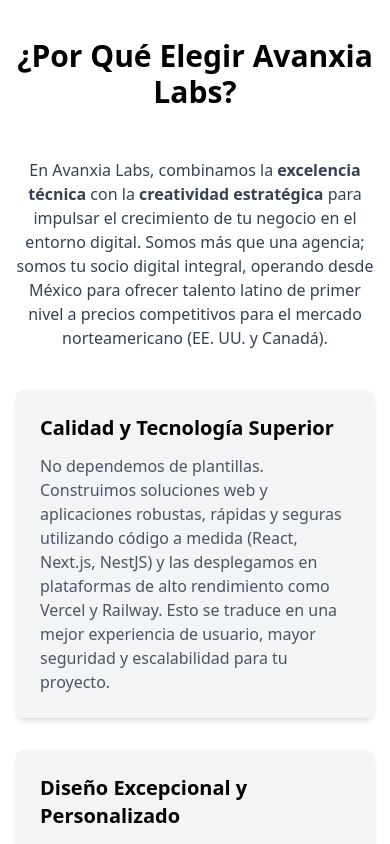
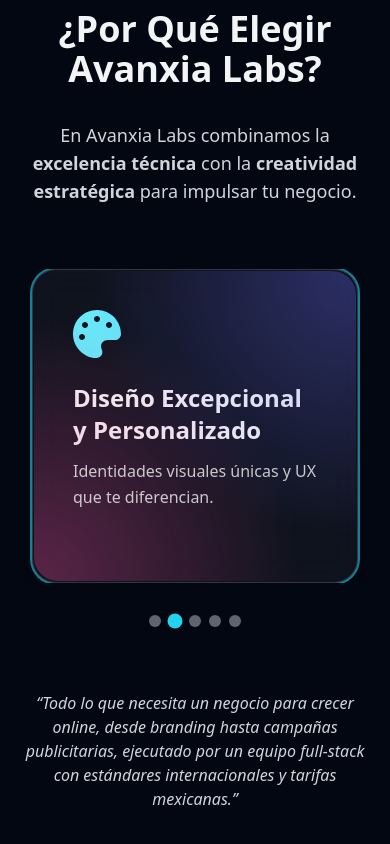
Before and after one commit to Avanxia-Labs/avanxia, a React (Vite) app: page / in a window 390 px wide. Shown: the part 1000-1844 px from the top of the page. Built offline with nearby package versions, Linux system fonts and the light colour scheme.

Commit message:
refactor: update Header component for improved positioning and layering; enhance ValueProposition with responsive carousel and icon integration

```diff
--- a/src/components/Header.tsx
+++ b/src/components/Header.tsx
@@ -99,7 +99,7 @@
     <>
       {/* Main Header - Use CSS variables for background and border */}
       <header
-        className="shadow-sm sticky top-0 z-30 border-b"
+        className="fixed top-0 left-0 w-full z-50"
         style={{ background: 'rgb(var(--color-card))', borderColor: 'rgb(var(--color-border))' }}
       >
         <nav className="container mx-auto px-4 py-4 flex justify-between items-center">
--- a/src/components/ValueProposition.tsx
+++ b/src/components/ValueProposition.tsx
@@ -1,50 +1,180 @@
+import {
+  FaCogs,
+  FaPalette,
+  FaUsers,
+  FaGlobeAmericas,
+  FaDollarSign,
+} from "react-icons/fa";
+import { IconType } from "react-icons";
 import { useSectionUnderlineOnView } from "../hooks/use-section-underline";
+import { useKeenSlider, KeenSliderPlugin } from "keen-slider/react";
+import "keen-slider/keen-slider.min.css";
+import clsx from "clsx";
+import { useState } from "react";
 
-const ValueProposition = () => {
-  const underlineRef = useSectionUnderlineOnView<HTMLSpanElement>();
+/* --------- ICON WRAPPER -------------------------------------------------*/
+const IconWrapper = ({ icon: Icon, className }: { icon: IconType; className?: string }) => {
+  return (
+    <div className={className}>
+      <Icon />
+    </div>
+  );
+};
 
-  const points = [
+/* --------- DATA ---------------------------------------------------------*/
+type Point = {
+  title: string;
+  desc: string;
+  icon: IconType;
+};
+
+const points: Point[] = [
   {
-      title: 'Calidad y Tecnología Superior',
-      description: 'No dependemos de plantillas. Construimos soluciones web y aplicaciones robustas, rápidas y seguras utilizando código a medida (React, Next.js, NestJS) y las desplegamos en plataformas de alto rendimiento como Vercel y Railway. Esto se traduce en una mejor experiencia de usuario, mayor seguridad y escalabilidad para tu proyecto.',
+    title: "Calidad y Tecnología Superior",
+    desc: "Soluciones robustas, rápidas y seguras desplegadas en Vercel o Railway.",
+    icon: FaCogs,
   },
   {
-      title: 'Diseño Excepcional y Personalizado',
-      description: 'Creemos en el poder de un diseño único. Nuestro equipo crea identidades visuales y experiencias de usuario (UX/UI) atractivas y funcionales que captan la atención, reflejan la esencia de tu marca y te diferencian de la competencia.',
+    title: "Diseño Excepcional y Personalizado",
+    desc: "Identidades visuales únicas y UX que te diferencian.",
+    icon: FaPalette,
   },
   {
-      title: 'Equipo Multidisciplinario In-House',
-      description: 'Contamos con un equipo integrado de desarrolladores, diseñadores y especialistas en marketing que trabajan en conjunto para ofrecer soluciones 360°. Esta sinergia interna garantiza coherencia, eficiencia y resultados óptimos.',
+    title: "Equipo Multidisciplinario In-House",
+    desc: "Desarrolladores, diseñadores y marketers integrados.",
+    icon: FaUsers,
   },
   {
-      title: 'Enfoque Bilingüe y Alineación Horaria',
-      description: 'Entendemos las necesidades del mercado norteamericano. Nuestros procesos son bilingües (Español/Inglés) y nuestros horarios de trabajo se alinean para facilitar la comunicación y colaboración con clientes en EE. UU. y Canadá.',
+    title: "Enfoque Bilingüe y Alineación Horaria",
+    desc: "Colaboración fluida con EE. UU. y Canadá (ES/EN).",
+    icon: FaGlobeAmericas,
   },
   {
-      title: 'Precios Competitivos',
-      description: 'Ofrecemos la calidad y experiencia de una agencia internacional con la ventaja competitiva de las tarifas mexicanas, brindando un retorno de inversión excepcional.',
+    title: "Precios Competitivos",
+    desc: "Calidad internacional con tarifas mexicanas.",
+    icon: FaDollarSign,
   },
 ];
 
+/* --------- AUTOPLAY PLUGIN ---------------------------------------------*/
+const autoplay =
+  (interval = 4000): KeenSliderPlugin =>
+  (slider) => {
+    let timer: ReturnType<typeof setTimeout>;
+    const clear = () => clearTimeout(timer);
+    const next = () => {
+      clear();
+      timer = setTimeout(() => {
+        const { rel, max } = slider.track.details;
+        if (rel === max) {
+          slider.moveToIdx(0, true);
+        } else {
+          slider.next();
+        }
+      }, interval);
+    };
+    slider.on("created", next);
+    slider.on("dragStarted", clear);
+    slider.on("animationEnded", next);
+    slider.on("updated", next);
+    slider.container.addEventListener("pointerenter", clear);
+    slider.container.addEventListener("pointerleave", next);
+    slider.container.addEventListener("touchstart", clear, { passive: true });
+    slider.container.addEventListener("touchend", next);
+  };
+
+/* --------- CARD ---------------------------------------------------------*/
+const Card = ({
+  p,
+  active,
+}: {
+  p: Point;
+  active: boolean;
+}) => {
   return (
-    <section className="py-16 bg-white">
-      <div className="container mx-auto px-4">
-        <h2 className="text-3xl font-bold text-center mb-12">
-          <span ref={underlineRef} className="section-title-underline">¿Por Qué Elegir Avanxia Labs?</span>
+    <div className="keen-slider__slide flex justify-center px-2 md:px-4">
+      <div
+        className={clsx(
+          "relative w-full rounded-3xl p-10 overflow-visible transition-transform duration-300 ease-out",
+          "border border-white/15 backdrop-blur-lg bg-white/5 text-gray-100",
+          "hover:-translate-y-2",
+          active && "ring-2 ring-cyan-400/60 shadow-xl",
+          "before:absolute before:inset-px before:rounded-[inherit] before:pointer-events-none",
+          "before:bg-[radial-gradient(circle_at_100%_0%,rgba(99,102,241,.35),transparent_60%),radial-gradient(circle_at_0%_100%,rgba(236,72,153,.35),transparent_60%)]"
+        )}
+      >
+        <IconWrapper icon={p.icon} className="text-5xl mb-6 text-cyan-300" />
+        <h3 className="text-2xl font-semibold mb-3">{p.title}</h3>
+        <p className="opacity-80 leading-relaxed">{p.desc}</p>
+      </div>
+    </div>
+  );
+};
+
+/* --------- MAIN COMPONENT ----------------------------------------------*/
+const ValueProposition = () => {
+  const underlineRef = useSectionUnderlineOnView<HTMLSpanElement>();
+  const [current, setCurrent] = useState(0);
+
+  const [sliderRef, instanceRef] = useKeenSlider<HTMLDivElement>(
+    {
+      slides: { perView: 1, spacing: 24 },
+      breakpoints: {
+        "(min-width: 768px)": { slides: { perView: 3, spacing: 32 } },
+      },
+      mode: "snap",
+      rubberband: false,
+      loop: false,
+      slideChanged(s) {
+        setCurrent(s.track.details.rel);
+      },
+    },
+    [autoplay(4000)]
+  );
+
+  return (
+    <section id="value-proposition" className="py-24 bg-gray-950 text-gray-100">
+      <div className="container mx-auto px-6">
+        {/* Título */}
+        <h2 className="text-4xl md:text-6xl font-extrabold text-center mb-8">
+          <span ref={underlineRef} className="section-title-underline">
+            ¿Por Qué Elegir Avanxia Labs?
+          </span>
         </h2>
-        <p className="text-center text-gray-700 mb-10 max-w-4xl mx-auto">
-          En Avanxia Labs, combinamos la <strong className="font-semibold">excelencia técnica</strong> con la <strong className="font-semibold">creatividad estratégica</strong> para impulsar el crecimiento de tu negocio en el entorno digital. Somos más que una agencia; somos tu socio digital integral, operando desde México para ofrecer talento latino de primer nivel a precios competitivos para el mercado norteamericano (EE. UU. y Canadá).
+        <p className="text-center text-gray-300 mb-16 max-w-4xl mx-auto text-lg md:text-2xl">
+          En Avanxia Labs combinamos la <strong>excelencia técnica</strong> con la{" "}
+          <strong>creatividad estratégica</strong> para impulsar tu negocio.
         </p>
-        <div className="grid md:grid-cols-2 lg:grid-cols-3 gap-8">
-          {points.map((point, index) => (
-            <div key={index} className="bg-gray-100 p-6 rounded-lg shadow-md">
-              <h3 className="text-xl font-semibold mb-3">{point.title}</h3>
-              <p className="text-gray-600">{point.description}</p>
-            </div>
+
+        {/* Carrusel */}
+        <div ref={sliderRef} className="keen-slider overflow-visible">
+          {points.map((p, i) => (
+            <Card key={i} p={p} active={current === i} />
           ))}
         </div>
-        <p className="text-center text-gray-700 mt-12 italic max-w-4xl mx-auto">
-          "Todo lo que necesita un negocio para crecer online, desde branding hasta campañas publicitarias, ejecutado por un equipo full-stack de diseñadores, marketers y developers con estándares internacionales y tarifas mexicanas.”
+
+        {/* Dots */}
+        <div className="flex justify-center gap-2 mt-8">
+          {points.map((_, i) => (
+            <button
+              key={i}
+              aria-label={`Ir a la tarjeta ${i + 1}`}
+              onClick={() => instanceRef.current?.moveToIdx(i)}
+              className={clsx(
+                "w-3 h-3 rounded-full transition-all",
+                current === i
+                  ? "bg-cyan-400 scale-125"
+                  : "bg-gray-400/60 hover:bg-cyan-300"
+              )}
+            />
+          ))}
+        </div>
+
+        {/* Cita */}
+        <p className="text-center text-gray-300 mt-16 italic max-w-4xl mx-auto">
+          “Todo lo que necesita un negocio para crecer online, desde branding
+          hasta campañas publicitarias, ejecutado por un equipo full-stack con
+          estándares internacionales y tarifas mexicanas.”
         </p>
       </div>
     </section>
```
Lines whose indentation alone changed are shown as unchanged.
